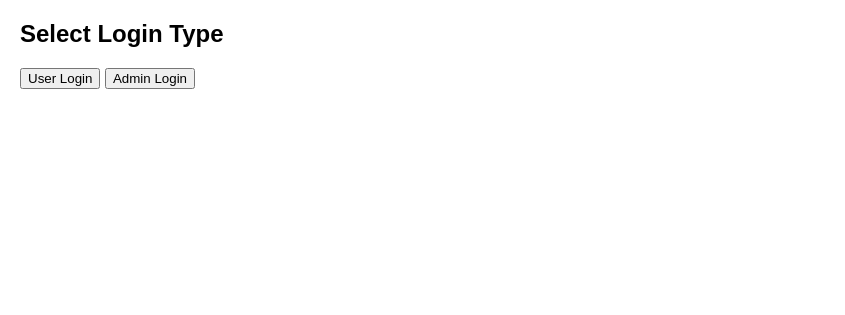
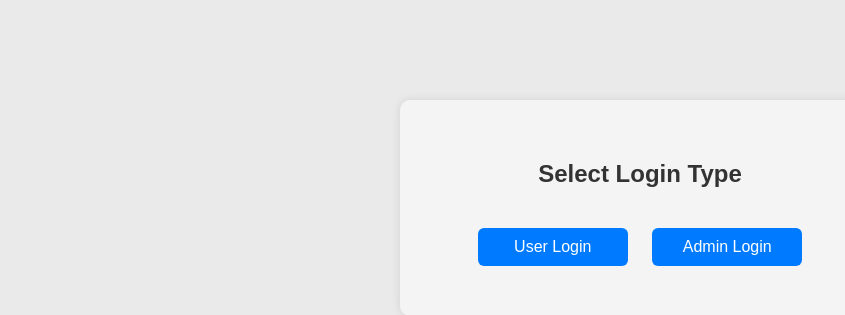
Before and after one commit to cenglers/Rent-a-Carabuck, a PHP site: page /login_selection.html in a window 1280 px wide. Shown: the top 315 px of the page, without its empty margins (0-845 px from the left). Run offline with PHP 8.4, Linux system fonts and the light colour scheme.

Commit message:
Update style.css

```diff
--- a/css/style.css
+++ b/css/style.css
@@ -1,4 +1,110 @@
+/* Genel stil ayarları */
 body {
   font-family: Arial, sans-serif;
-  margin: 20px;
+  background-color: #eaeaea;
+  margin: 0;
+  padding: 0;
 }
+
+/* Sayfa başlığı */
+h1, h2 {
+  text-align: center;
+  color: #333;
+}
+
+/* Link stilini kaldır */
+a {
+  text-decoration: none;
+}
+
+/* Kayıt ve giriş bağlantıları */
+a.button-link {
+  display: inline-block;
+  padding: 10px 20px;
+  margin: 10px;
+  background-color: #007BFF;
+  color: white;
+  border-radius: 5px;
+}
+
+a.button-link:hover {
+  background-color: #0056b3;
+}
+
+/* Form kutusu */
+.form-container {
+  max-width: 400px;
+  margin: 60px auto;
+  background-color: #fff;
+  padding: 30px;
+  border-radius: 8px;
+  box-shadow: 0 0 8px rgba(0,0,0,0.1);
+}
+
+/* Form etiket ve giriş alanları */
+.form-container label {
+  display: block;
+  margin-bottom: 5px;
+  font-weight: bold;
+}
+
+.form-container input[type="text"],
+.form-container input[type="email"],
+.form-container input[type="password"],
+.form-container input[type="number"],
+.form-container input[type="date"] {
+  width: 100%;
+  padding: 8px;
+  margin-bottom: 15px;
+  border-radius: 4px;
+  border: 1px solid #ccc;
+}
+
+/* Gönder butonu */
+.form-container input[type="submit"],
+.form-container button {
+  width: 100%;
+  padding: 10px;
+  background-color: #007BFF;
+  border: none;
+  color: white;
+  font-size: 16px;
+  border-radius: 6px;
+  cursor: pointer;
+}
+
+.form-container input[type="submit"]:hover,
+.form-container button:hover {
+  background-color: #0056b3;
+}
+
+/* Giriş türü seçme sayfası (login_selection.html) için özel kutu */
+.selection-container {
+  max-width: 400px;
+  margin: 100px auto;
+  text-align: center;
+  background-color: #f4f4f4;
+  padding: 40px;
+  border-radius: 10px;
+  box-shadow: 0 0 10px rgba(0,0,0,0.1);
+}
+
+.selection-container h2 {
+  margin-bottom: 30px;
+}
+
+.selection-container a button {
+  width: 150px;
+  padding: 10px 15px;
+  margin: 10px;
+  font-size: 16px;
+  border: none;
+  border-radius: 6px;
+  background-color: #007BFF;
+  color: white;
+  cursor: pointer;
+}
+
+.selection-container a button:hover {
+  background-color: #0056b3;
+}
```
